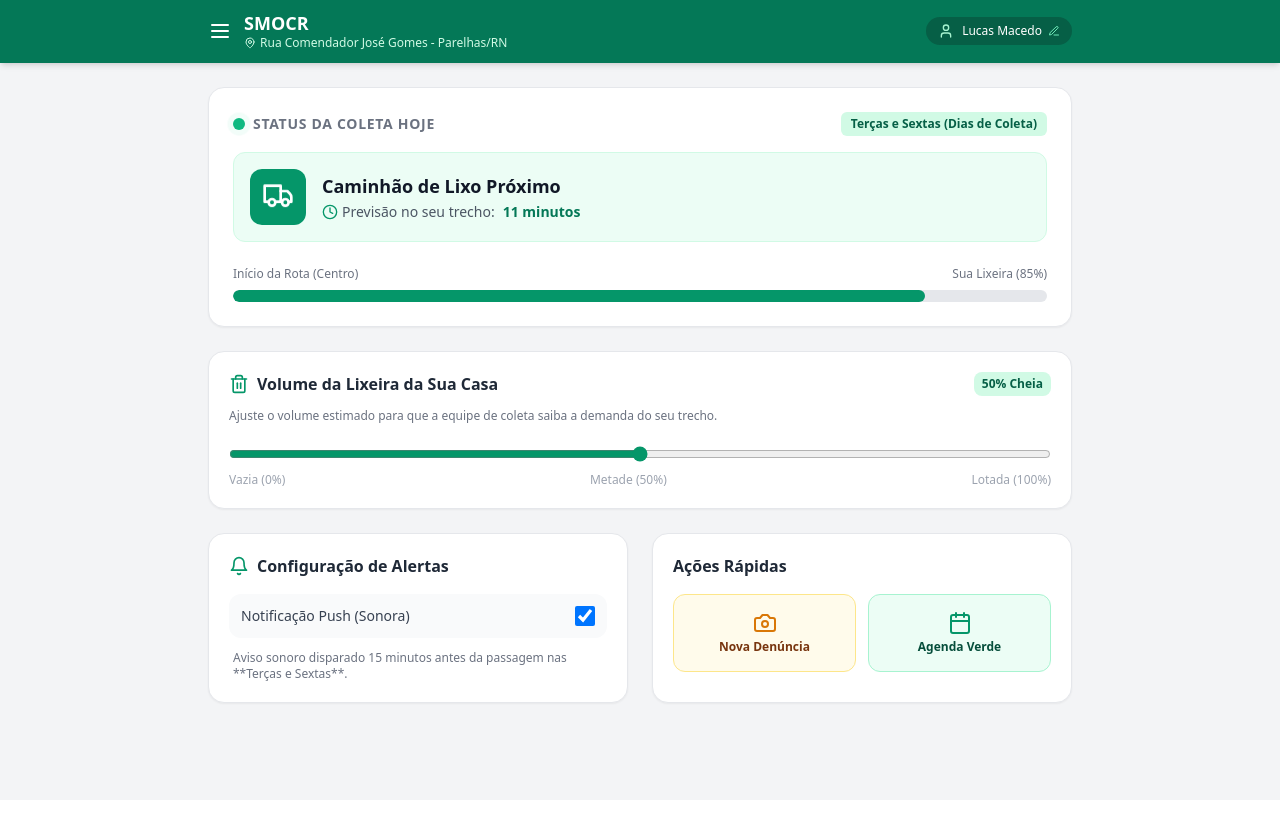
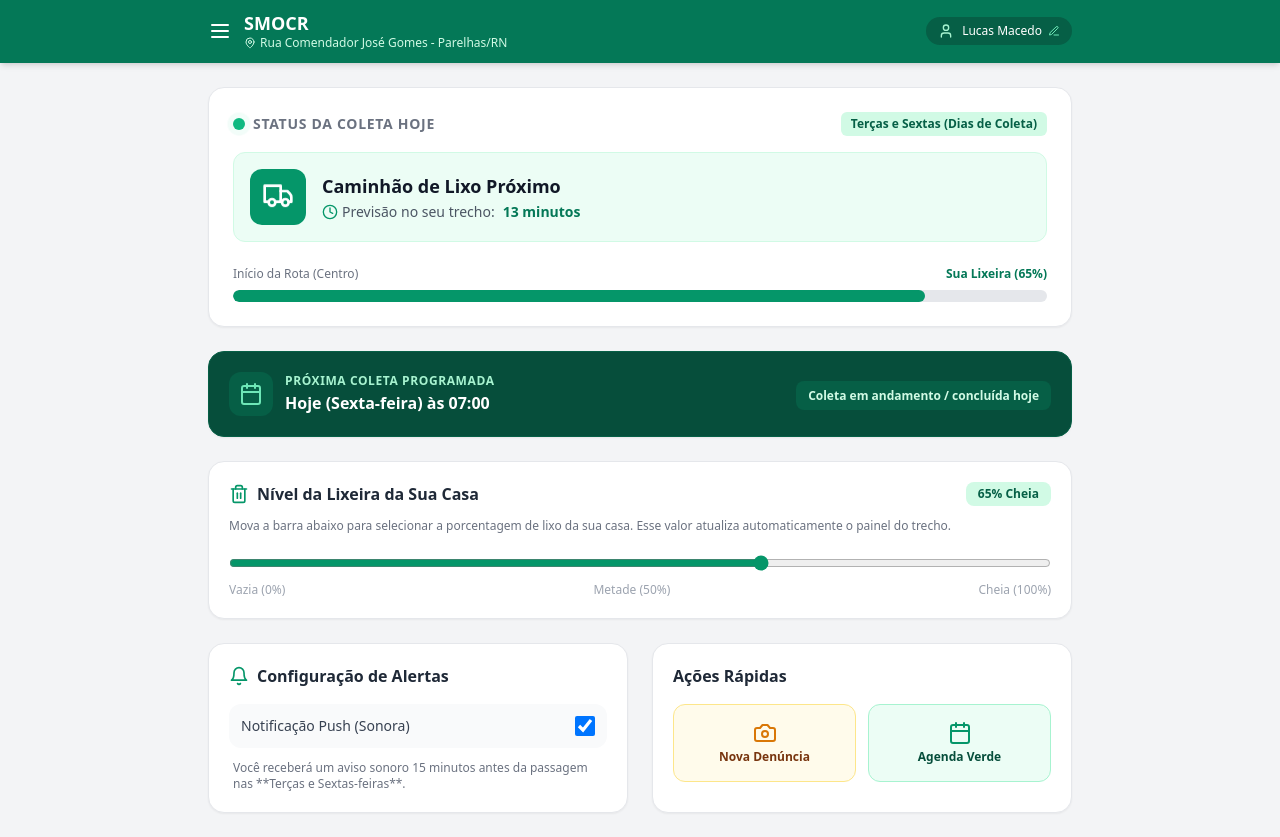
Before and after one commit to lucasdev190/SMOCR-Web-App, a React (Vite) app: page / in a window 1280 px wide. Before the commit the page ends 800 px from the top, so only its background shows below. Built offline with nearby package versions, Linux system fonts and the light colour scheme.

Commit message:
Update App.jsx

```diff
--- a/src/App.jsx
+++ b/src/App.jsx
@@ -20,16 +20,110 @@ export default function App() {
   const [nomeUsuario, setNomeUsuario] = useState('Lucas Macedo');
   const [editandoNome, setEditandoNome] = useState(false);
   const [tempNome, setTempNome] = useState(nomeUsuario);
-  const [nivelLixeira, setNivelLixeira] = useState(50); // Porcentagem do lixo residencial
+  const [nivelLixeira, setNivelLixeira] = useState(65); // Porcentagem inicial escolhida pelo usuário
 
   // Estados da Coleta e Interface
   const [notificacaoAtiva, setNotificacaoAtiva] = useState(true);
   const [modalDenunciaAberto, setModalDenunciaAberto] = useState(false);
   const [modalAgendaAberto, setModalAgendaAberto] = useState(false);
   const [distanciaCaminhao, setDistanciaCaminhao] = useState(80);
-  const [tempoEstimado, setTempoEstimado] = useState(12);
+  const [tempoEstimado, setTempoEstimado] = useState(14);
   const [tipoDenuncia, setTipoDenuncia] = useState('acumulo');
   const [denunciaEnviada, setDenunciaEnviada] = useState(false);
+
+  // Estado para cálculo dinâmico da próxima coleta
+  const [infoProximaColeta, setInfoProximaColeta] = useState({
+    textoExtenso: '',
+    tempoRestanteTexto: '',
+    hojeEhaDia: false
+  });
+
+  // Função para calcular próxima Terça (2) ou Sexta (5) às 07:00
+  const calcularProximaColeta = () => {
+    const agora = new Date();
+    const diaSemana = agora.getDay(); // 0: Dom, 1: Seg, 2: Ter, 3: Qua, 4: Qui, 5: Sex, 6: Sáb
+
+    // Lista dos próximos dias de coleta (Terça = 2, Sexta = 5)
+    let diasAteProxima = 0;
+    let proximoDiaNome = '';
+
+    // Se for Terça-feira (2)
+    if (diaSemana === 2) {
+      if (agora.getHours() < 12) {
+        // Coleta acontecendo/aconteceu hoje de manhã
+        return {
+          textoExtenso: 'Hoje (Terça-feira) às 07:00',
+          tempoRestanteTexto: 'Coleta em andamento / concluída hoje',
+          hojeEhaDia: true
+        };
+      } else {
+        diasAteProxima = 3; // Próxima é Sexta (3 dias depois)
+        proximoDiaNome = 'Sexta-feira';
+      }
+    }
+    // Se for Sexta-feira (5)
+    else if (diaSemana === 5) {
+      if (agora.getHours() < 12) {
+        return {
+          textoExtenso: 'Hoje (Sexta-feira) às 07:00',
+          tempoRestanteTexto: 'Coleta em andamento / concluída hoje',
+          hojeEhaDia: true
+        };
+      } else {
+        diasAteProxima = 4; // Próxima é Terça (4 dias depois)
+        proximoDiaNome = 'Terça-feira';
+      }
+    }
+    // Outros dias da semana
+    else {
+      if (diaSemana < 2) { // Domingo ou Segunda
+        diasAteProxima = 2 - diaSemana;
+        proximoDiaNome = 'Terça-feira';
+      } else if (diaSemana < 5) { // Quarta ou Quinta
+        diasAteProxima = 5 - diaSemana;
+        proximoDiaNome = 'Sexta-feira';
+      } else { // Sábado (6)
+        diasAteProxima = 3; // Terça-feira
+        proximoDiaNome = 'Terça-feira';
+      }
+    }
+
+    // Calcular data futura exata das 07:00
+    const proximaData = new Date(agora);
+    proximaData.setDate(agora.getDate() + diasAteProxima);
+    proximaData.setHours(7, 0, 0, 0);
+
+    const diffMs = proximaData - agora;
+    const diffHorasTotal = Math.floor(diffMs / (1000 * 60 * 60));
+    const diffDias = Math.floor(diffHorasTotal / 24);
+    const diffHoras = diffHorasTotal % 24;
+    const diffMinutos = Math.floor((diffMs % (1000 * 60 * 60)) / (1000 * 60));
+
+    let formatoTempo = '';
+    if (diffDias > 0) {
+      formatoTempo = `Faltam ${diffDias} dia(s), ${diffHoras}h e ${diffMinutos}min`;
+    } else {
+      formatoTempo = `Faltam ${diffHoras}h e ${diffMinutos}min`;
+    }
+
+    const dataFormatada = proximaData.toLocaleDateString('pt-BR', { day: '2-digit', month: '2-digit' });
+
+    return {
+      textoExtenso: `${proximoDiaNome} (${dataFormatada}) às 07:00`,
+      tempoRestanteTexto: formatoTempo,
+      hojeEhaDia: false
+    };
+  };
+
+  // Atualizar o cronômetro em tempo real a cada minuto
+  useEffect(() => {
+    setInfoProximaColeta(calcularProximaColeta());
+    const interval = setInterval(() => {
+      setInfoProximaColeta(calcularProximaColeta());
+    }, 60000);
+
+    return () => clearInterval(interval);
+  }, []);
 
   // Simulação de deslocamento em tempo real do veículo de coleta
   useEffect(() => {
@@ -136,11 +230,11 @@ export default function App() {
             </div>
           </div>
 
-          {/* BARRA DE PROGRESSO DO VEÍCULO */}
+          {/* BARRA DE PROGRESSO DO VEÍCULO E NÍVEL DA SUA LIXEIRA */}
           <div className="space-y-2">
             <div className="flex justify-between text-xs font-medium text-gray-500">
               <span>Início da Rota (Centro)</span>
-              <span>Sua Lixeira ({distanciaCaminhao}%)</span>
+              <span className="font-bold text-emerald-700">Sua Lixeira ({nivelLixeira}%)</span>
             </div>
             <div className="w-full bg-gray-200 rounded-full h-3 overflow-hidden">
               <div
@@ -151,13 +245,33 @@ export default function App() {
           </div>
         </section>
 
-        {/* NOVO PAINEL: NÍVEL DA LIXEIRA DA RESIDÊNCIA */}
+        {/* CARD DE CÁLCULO REAL DA PRÓXIMA COLETA */}
+        <section className="bg-emerald-900 text-white p-5 rounded-2xl shadow-sm border border-emerald-800">
+          <div className="flex items-center justify-between">
+            <div className="flex items-center space-x-3">
+              <div className="p-2.5 bg-emerald-800 rounded-xl">
+                <Calendar className="h-6 w-6 text-emerald-300" />
+              </div>
+              <div>
+                <h4 className="text-xs text-emerald-200 font-semibold uppercase tracking-wider">Próxima Coleta Programada</h4>
+                <p className="text-base font-bold text-white mt-0.5">{infoProximaColeta.textoExtenso}</p>
+              </div>
+            </div>
+            <div className="text-right">
+              <span className="text-xs bg-emerald-800 text-emerald-100 px-3 py-1.5 rounded-lg font-bold">
+                {infoProximaColeta.tempoRestanteTexto}
+              </span>
+            </div>
+          </div>
+        </section>
+
+        {/* NOVO PAINEL: CONTROLADOR DA LIXEIRA DA SUA CASA */}
         <section className="bg-white p-5 rounded-2xl shadow-sm border border-gray-200">
           <div className="flex items-center justify-between mb-3">
             <h3 className="font-bold text-gray-800 flex items-center gap-2">
-              <Trash2 className="h-5 w-5 text-emerald-600" /> Volume da Lixeira da Sua Casa
+              <Trash2 className="h-5 w-5 text-emerald-600" /> Nível da Lixeira da Sua Casa
             </h3>
-            <span className={`text-xs font-bold px-2 py-1 rounded-lg ${
+            <span className={`text-xs font-bold px-3 py-1 rounded-lg ${
               nivelLixeira > 80 ? 'bg-red-100 text-red-700' : 'bg-emerald-100 text-emerald-800'
             }`}>
               {nivelLixeira}% Cheia
@@ -165,23 +279,23 @@ export default function App() {
           </div>
 
           <p className="text-xs text-gray-500 mb-4">
-            Ajuste o volume estimado para que a equipe de coleta saiba a demanda do seu trecho.
+            Mova a barra abaixo para selecionar a porcentagem de lixo da sua casa. Esse valor atualiza automaticamente o painel do trecho.
           </p>
 
           <input
             type="range"
             min="0"
             max="100"
-            step="10"
+            step="5"
             value={nivelLixeira}
             onChange={(e) => setNivelLixeira(Number(e.target.value))}
-            className="w-full accent-emerald-600 h-2 bg-gray-200 rounded-lg cursor-pointer"
+            className="w-full accent-emerald-600 h-2.5 bg-gray-200 rounded-lg cursor-pointer"
           />
 
           <div className="flex justify-between text-xs text-gray-400 mt-2 font-medium">
             <span>Vazia (0%)</span>
             <span>Metade (50%)</span>
-            <span>Lotada (100%)</span>
+            <span>Cheia (100%)</span>
           </div>
         </section>
 
@@ -204,7 +318,7 @@ export default function App() {
                 />
               </label>
               <p className="text-xs text-gray-500 px-1">
-                Aviso sonoro disparado 15 minutos antes da passagem nas **Terças e Sextas**.
+                Você receberá um aviso sonoro 15 minutos antes da passagem nas **Terças e Sextas-feiras**.
               </p>
             </div>
           </section>
```
